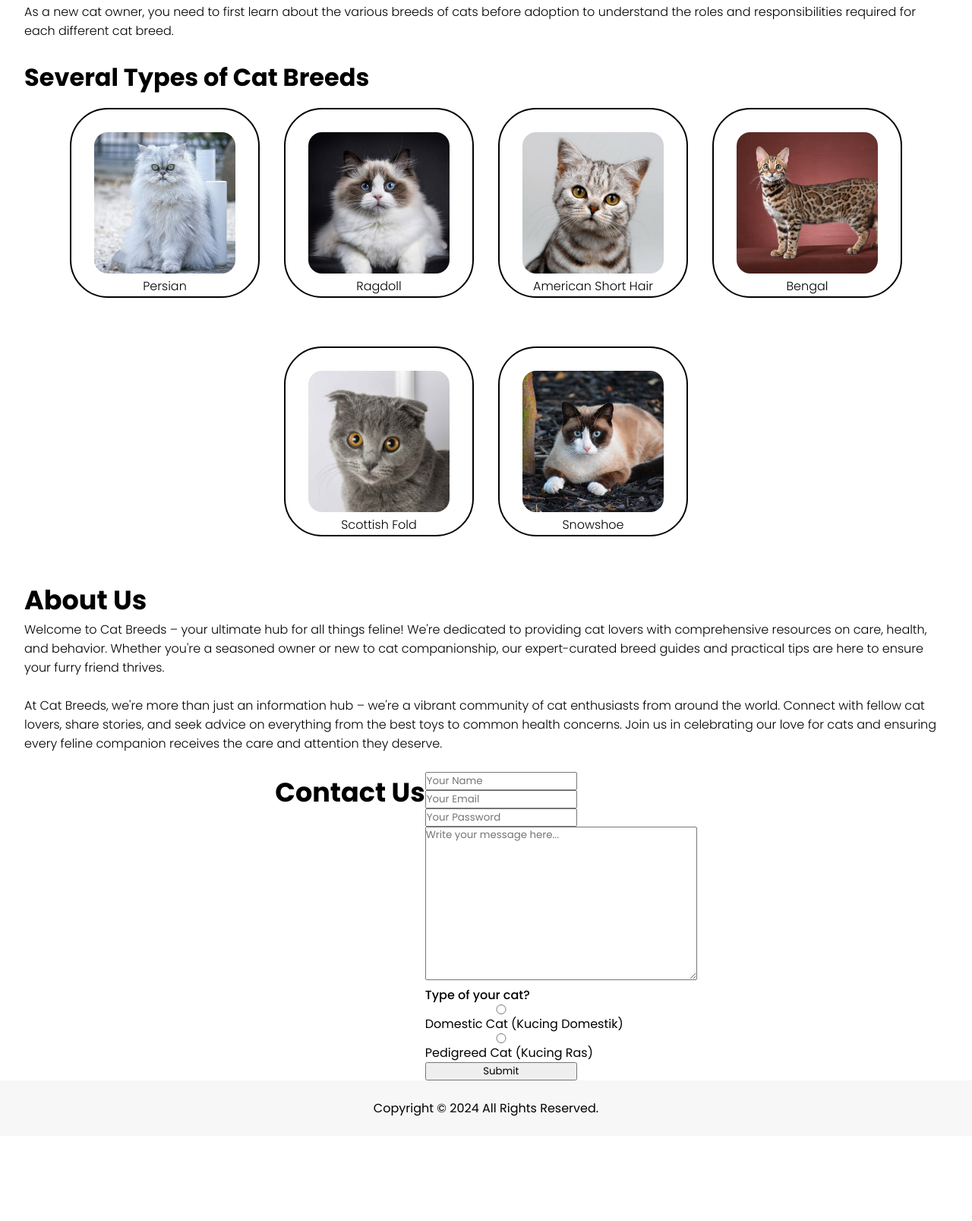
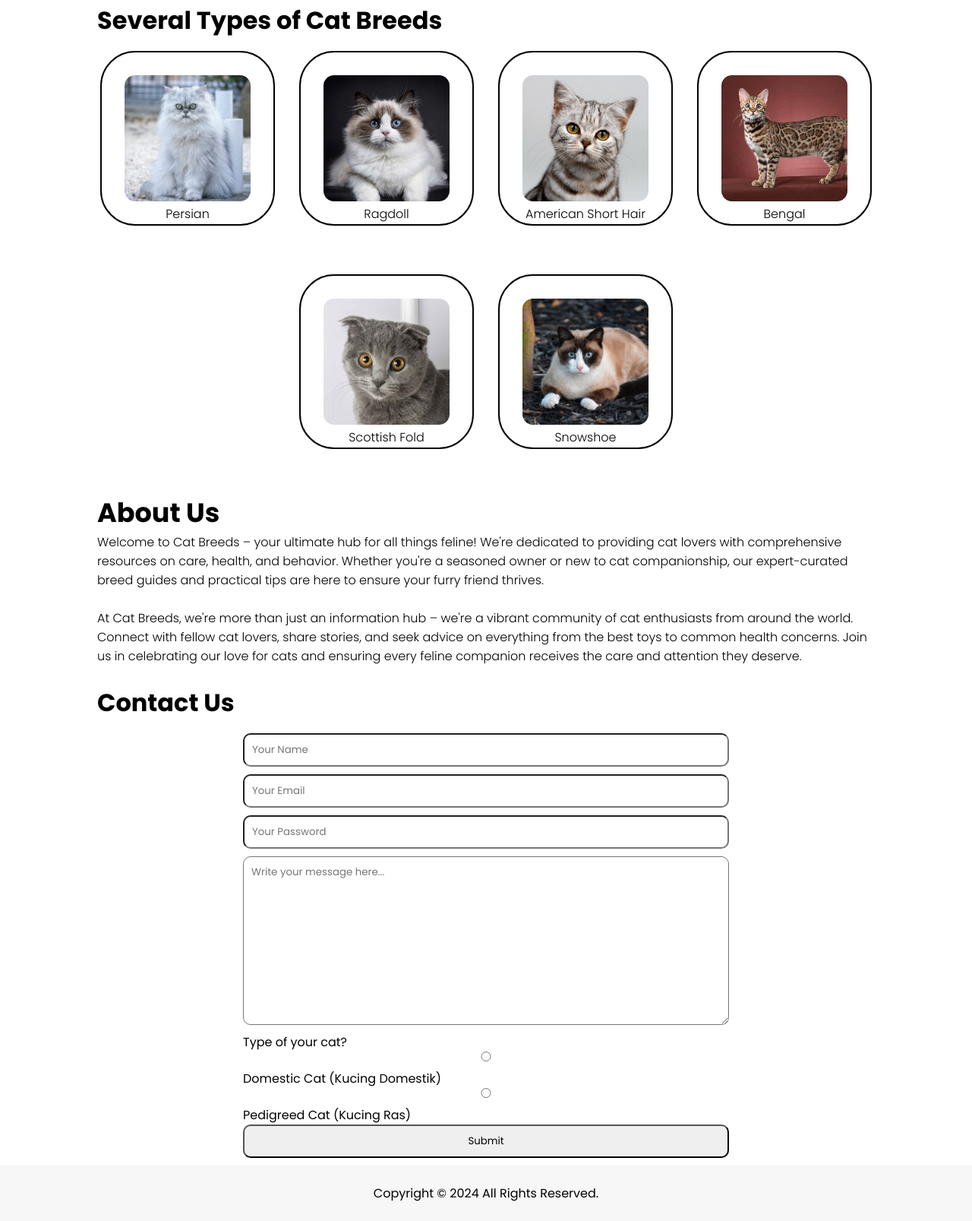
Before and after one commit to RevoU-FSSE-4/module-1-davidfrdian, a plain HTML site: page index.html in a window 1280 px wide. Shown: the part 1112-2719 px from the top of the page at 76% size. Before the commit the page ends 2607 px from the top, so only its background shows below. Drawn offline with Linux system fonts and the light colour scheme.

Commit message:
modified style

```diff
--- a/css/style-about-page.css
+++ b/css/style-about-page.css
@@ -1,14 +1,14 @@
 .about-page {
-    display: block;
-    margin: 0 2em;
+  display: block;
+  margin: 0 10%;
 }
 
-.about-page h1{
-    font-size: 35px;
-    font-weight: 700;
+.about-page h1 {
+  font-size: 35px;
+  font-weight: 700;
 }
 
-.about-page p{
-    font-size: 1em;
-    font-weight: 300;
+.about-page p {
+  font-size: 1em;
+  font-weight: 300;
 }
--- a/css/style-breeds-page.css
+++ b/css/style-breeds-page.css
@@ -1,13 +1,24 @@
+.box-breeds {
+  margin: 0 10%;
+}
+
+.box-breeds h1 {
+  padding: 0 0 0.5em;
+}
+
 .cat-breeds {
   display: flex;
   flex-wrap: wrap;
   justify-content: center;
   gap: 2em;
-  margin: 0 2em;
 }
 
-.title-breeds{
-    margin: 0 1em 0.5em;
+.photos-breeds {
+  transition: 0.25s;
+}
+
+.photos-breeds:hover {
+  transform: scale(1.05);
 }
 
 .cat-breeds figcaption {
@@ -15,20 +26,12 @@
   justify-content: center;
   font-size: 1em;
   font-weight: 300;
-translate: 0 -35px;
+  translate: 0 -35px;
 }
 
 .cat-breeds img {
-  width: 250px;
+  width: 230px;
   border-radius: 20%;
   border: 2px solid black;
   padding: 30px;
-  transition: 0.25s;
 }
-
-.cat-breeds img:hover{
-    transform: scale(1.03);
-    .cat-breeds figcaption{
-        translate: 0 0;
-    }
-}
--- a/css/style-contact.css
+++ b/css/style-contact.css
@@ -1,25 +1,41 @@
+.box-contact {
+  margin: 0 10%;
+}
+
+.box-contact h1{
+  margin: 0 0 0.5em;
+}
+
 .contact-page {
+  display: flex;
+  justify-content: center;
+}
+
+.contact-page input,
+textarea {
+  outline: none;
+  display: flex;
+  flex-wrap: wrap;
+  width: 50vw;
+  padding: 10px;
+  margin-bottom: 10px;
+  border-radius: 10px;
+}
+
+/* .contact-page {
   display: flex;
   flex-wrap: wrap;
   justify-content: center;
-  margin: 0 2em;
+  margin: 0 10%;
+} */
+
+/* .contact-page p {
+  font-size: 1em;
+  font-weight: 500;
 }
 
-.contact-page h1 {
-  display:flex;
-  font-size: 35px;
-  font-weight: 700;
-  position: static;
-}
-
-.contact-page p{
-    font-size: 1em;
-    font-weight: 500;
-}
-
-.contact-page input{
+.contact-page input {
   display: flex;
   flex-wrap: wrap;
   width: 200px;
-
-}
+} */
--- a/css/style-home.css
+++ b/css/style-home.css
@@ -1,30 +1,29 @@
 header {
   position: fixed;
+  display: flex;
+  z-index: 10;
   width: 100%;
-    z-index: 9999;
-    display: flex;
   align-items: center;
   justify-content: space-between;
-    padding-left: 2%;
-    padding-right: 2%;
+  padding: 0 3%;
   background-color: #ffff;
-    box-shadow: 0 0 10px rgb(0, 0, 0 / 15%);
+  box-shadow: 1px 2px 0 0 rgba(0, 0, 0, 0.5%)
 }
 
-.logo img{
+.logo img {
   max-width: 200px;
   height: auto;
 }
 
-.navbar a{
-    color:#000000;
+.navbar a {
+  color: #000000;
   font-size: 16px;
   padding: 0px 20px;
   font-weight: 500;
-    transition: .4s ease;
+  transition: 0.4s ease;
 }
 
-.navbar a:hover{
+.navbar a:hover {
   color: #fff;
   padding: 10px;
   border-radius: 10px;
@@ -32,30 +31,30 @@ header {
   background-color: #000000;
 }
 
-.home-page{
+.home-page {
   display: flex;
   justify-content: center;
   align-items: center;
   padding-top: 7rem;
 }
 
-.home-page img{
+.home-page img {
   max-width: 100vh;
   max-height: 85vh;
-    padding: 0 5%;
+  padding: 0 10%;
 }
 
 .description-breeds {
-display:block;
-margin: 0 2em;
+  display: block;
+  margin: 0 10%;
 }
 
-.description-breeds h1{
+.description-breeds h1 {
   font-size: 35px;
   font-weight: 700;
 }
 
-.description-breeds p{
+.description-breeds p {
   font-size: 1em;
   font-weight: 300;
 }
--- a/css/style.css
+++ b/css/style.css
@@ -2,7 +2,6 @@
   margin: 0;
   padding: 0;
   box-sizing: border-box;
-  scroll-behavior: smooth;
   font-family: "Poppins", sans-serif;
   text-decoration: none;
 }
--- a/index.html
+++ b/index.html
@@ -20,9 +20,9 @@
 <!-- Header -->
     <header>
       <div class="logo">
-        <img src="./images/logo-cat-breeds.png" alt="logo-cat-breeds" />
+        <a href="#"><img src="./images/logo-cat-breeds.png" alt="logo-cat-breeds" /></a>
+      </div>
         <!-- Navigation -->
-      </div>
       <nav class="navbar">
         <a href="#">Home</a>
         <a href="#">Breeds</a>
@@ -70,34 +70,36 @@
     </article>
 
     <!-- Cat Breeds -->
-    <h1 class="title-breeds">Several Types of Cat Breeds</h1>
+    <div class="box-breeds">
+    <h1>Several Types of Cat Breeds</h1>
     <section class="cat-breeds">
-    <figure>
+    <figure class="photos-breeds">
         <img src="./images/persian-cat.jpg" alt="persian-cat">
         <figcaption>Persian</figcaption>
     </figure>
-    <figure>
+    <figure class="photos-breeds">
         <img src="./images/ragdoll-cat.jpg" alt="rag-doll-cat">
         <figcaption>Ragdoll</figcaption>
     </figure>
-    <figure>
+    <figure class="photos-breeds">
         <img src="./images/american-short-hair-cat.jpg" alt="american-short-hair-cat">
         <figcaption>American Short Hair</figcaption>
     </figure>
-    <figure>
+    <figure class="photos-breeds">
         <img src="./images/bengal-cat.jpg" alt="bengal-cat">
         <figcaption>Bengal</figcaption>
     </figure>
     </figure>
-    <figure>
+    <figure class="photos-breeds">
         <img src="./images/scottish-fold-cat.jpg" alt="scottish-fold-cat">
         <figcaption>Scottish Fold</figcaption>
     </figure>
-    <figure>
+    <figure class="photos-breeds">
         <img src="./images/snowshoe-cat.jpg" alt="snowshoe-cat">
         <figcaption>Snowshoe</figcaption>
     </figure>
 </section>
+</div>
 <br>
 
 <!-- About Section -->
@@ -109,8 +111,9 @@
 </section><br>
 
 <!-- Contact Section -->
+<div class="box-contact">
+<h1>Contact Us</h1>
 <section class="contact-page">
-  <h1>Contact Us</h1>
     <form>
     <input type="text" name="your-name" id="your-name" placeholder="Your Name" required>
     <input type="email" name="your-email" id="your-email" placeholder="Your Email" required>
@@ -126,6 +129,7 @@
     <input type="submit" name="submit-button" id="submit-button">
     </form>
 </section>
+</div>
 
 <!-- Footer -->
 <footer>
```
Lines whose indentation alone changed are shown as unchanged.
